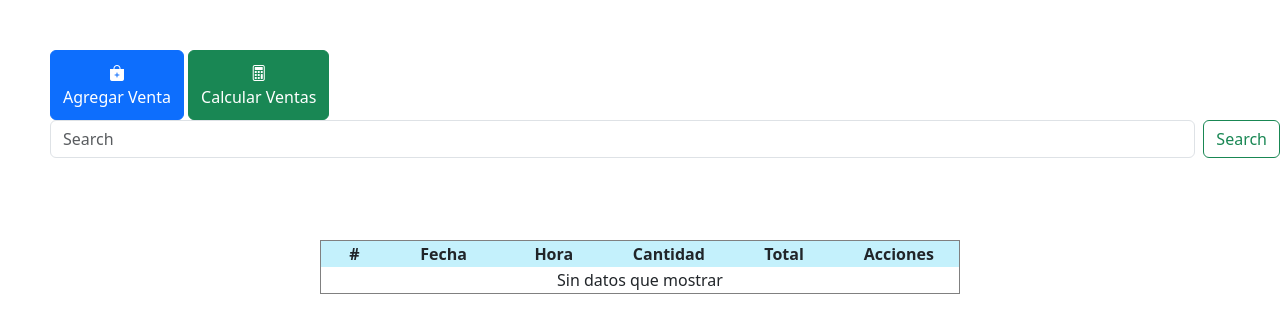
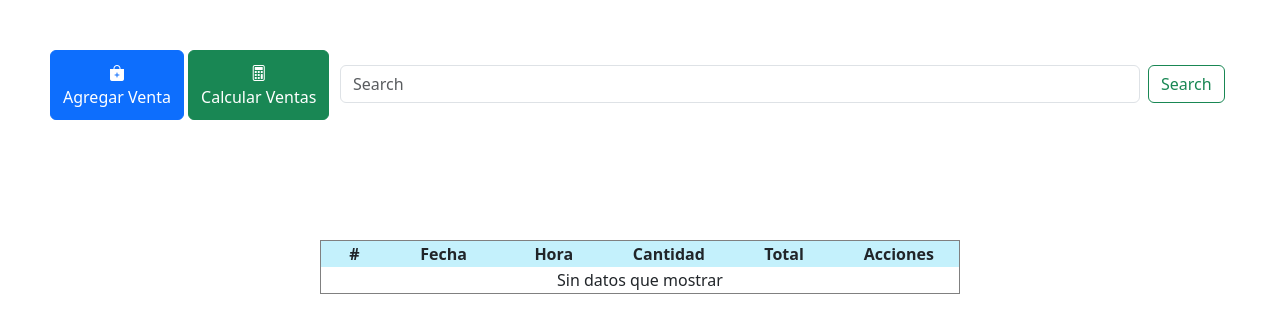
Before and after one commit to JonDev12/LA-PASADITA-MVC, a PHP site: page /Ventas.php in a window 1280 px wide; the page is wider, and only the part inside the window is pictured. Shown: the part 60-393 px from the top of that part. Run offline with PHP 8.4, Linux system fonts and the light colour scheme; data that the repository does not hold is empty.

Commit message:
modifiqué estilo en la barra de search

```diff
--- a/View/Ventas.php
+++ b/View/Ventas.php
@@ -16,7 +16,7 @@ $sales = new ControllerSales();
 </head>
 
 <body>
-    <nav class="barra navbar">
+    <nav class="barra navbar" style="width:1545px">
         <div class="container-fluid">
             <a class="navbar-brand">Ventas</a>
             <form class="d-flex text-center" role="search">
@@ -41,9 +41,9 @@ $sales = new ControllerSales();
                 <br>
                 Calcular Ventas
             </button>
-            <div class="row">
+            <div class="row" style="position: absolute; top: 125px; left: 340px;">
                 <form class="d-flex" role="search">
-                    <input class="form-control me-2" type="search" placeholder="Search" aria-label="Search">
+                    <input class="form-control me-2" type="search" placeholder="Search" aria-label="Search" style="width:800px">
                     <button class="btn btn-outline-success" type="submit">Search</button>
                 </form>
             </div>
```
